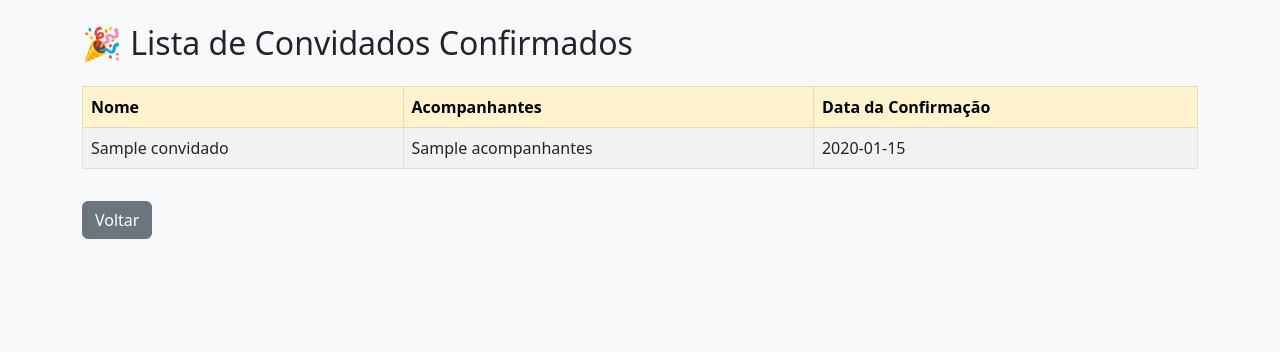
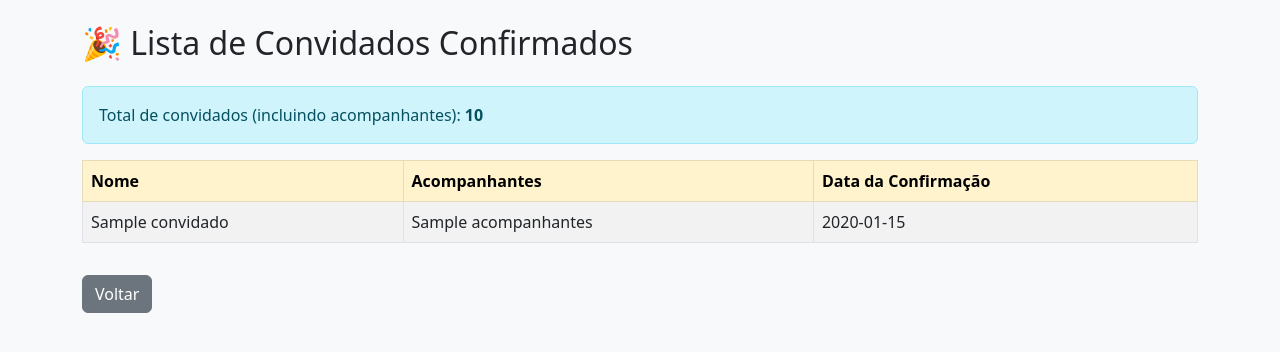
Before and after one commit to ojulioneves/sistema_de_convite, a Flask app: template templates/admin.html in a window 1280 px wide. Shown: the top 352 px of the page. Run offline with Flask 3, Linux system fonts and the light colour scheme; the template is opened without the code that fills it: most values are stand-ins (such as "Sample title", 1, 10 or a date in 2020).

Commit message:
Adicionando contador de convidados na página do administrador

```diff
--- a/app.py
+++ b/app.py
@@ -39,7 +39,8 @@ def admin():
         return Response("Acesso negado", status=401)
 
     convidados = list(collection.find({}, {"_id": 0}))
-    return render_template("admin.html", convidados=convidados)
+    total_confirmados = sum(1 + int(c.get("acompanhantes", 0)) for c in convidados)
+    return render_template("admin.html", convidados=convidados, total=total_confirmados)
 
 if __name__ == "__main__":
     app.run(debug=True)
--- a/templates/admin.html
+++ b/templates/admin.html
@@ -10,6 +10,10 @@
 
   <div class="container">
     <h2 class="mb-4">🎉 Lista de Convidados Confirmados</h2>
+
+    <div class="alert alert-info">
+      Total de convidados (incluindo acompanhantes): <strong>{{ total }}</strong>
+    </div>
 
     <table class="table table-bordered table-striped">
       <thead class="table-warning">
```
